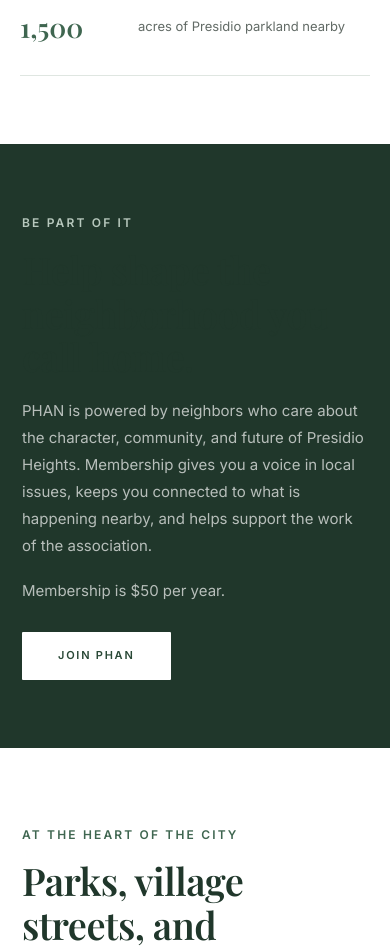
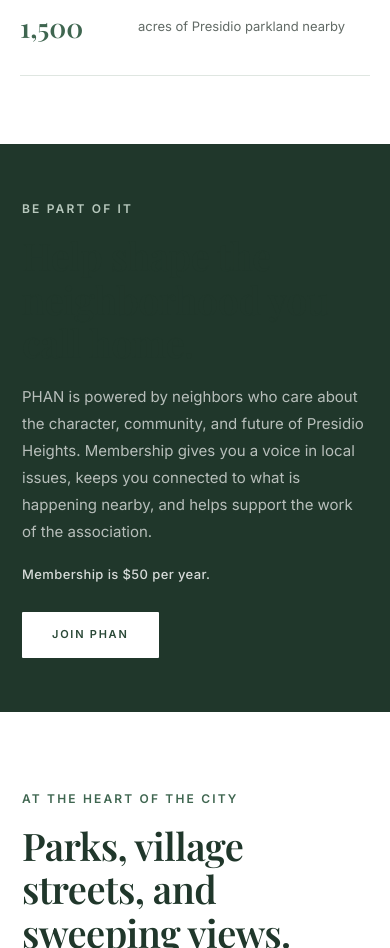
Before and after one commit to allan-leinwand/phansf-org, a plain HTML site: page index.html in a window 390 px wide. Shown: the part 7978-8926 px from the top of the page. Drawn offline with nearby package versions, Linux system fonts and the light colour scheme.

Commit message:
Refine membership CTA layout

```diff
--- a/homepage-redesign.css
+++ b/homepage-redesign.css
@@ -44,31 +44,14 @@ nav { flex-wrap: nowrap; }
   line-height: 1.2;
   font-weight: 600;
 }
-.phan-card p {
-  margin: 12px 0 0;
-  color: #626b66;
-  font-size: 13px;
-  line-height: 1.6;
-}
-.phan-card .phan-card-link {
-  display: inline-block;
-  margin-top: auto;
-  padding-top: 16px;
-  color: #3d6b4a;
-  font-size: 10px;
-  font-weight: 600;
-  letter-spacing: .13em;
-  text-transform: uppercase;
-}
+.phan-card p { margin: 12px 0 0; color: #626b66; font-size: 13px; line-height: 1.6; }
+.phan-card .phan-card-link { display: inline-block; margin-top: auto; padding-top: 16px; color: #3d6b4a; font-size: 10px; font-weight: 600; letter-spacing: .13em; text-transform: uppercase; }
 
-/* Neighborhood guide cards now use the same phan-card class */
 .phan-guide { background: #f3f6f3; padding: 108px max(32px, calc((100% - 1200px) / 2)); }
 .phan-guide-heading { max-width: 760px; margin-bottom: 52px; }
 .phan-guide-heading h2 { font-family: 'Playfair Display', Georgia, serif; color: #1d2b23; font-size: clamp(40px, 4vw, 58px); line-height: 1.12; font-weight: 600; }
 .phan-guide-heading p { margin-top: 22px; max-width: 690px; color: #59635e; font-size: 16px; line-height: 1.85; }
 .phan-guide-grid { display: grid; grid-template-columns: repeat(3, 1fr); gap: 14px; }
-.phan-guide-card { min-height: 0; padding: 24px 26px 22px; color: inherit; }
-.phan-guide-card > span { display: none; }
 
 /* Architectural character */
 .phan-character { display: grid; grid-template-columns: 1fr 1fr; background: #fff; }
@@ -86,6 +69,13 @@ nav { flex-wrap: nowrap; }
 .phan-history-facts div { display: grid; grid-template-columns: 125px 1fr; align-items: center; gap: 18px; padding: 24px 0; border-bottom: 1px solid #dfe5e1; }
 .phan-history-facts strong { font-family: 'Playfair Display', Georgia, serif; font-size: 31px; color: #3d6b4a; font-weight: 600; }
 .phan-history-facts span { color: #626b66; font-size: 13px; line-height: 1.5; }
+
+/* Membership call to action */
+.phan-join { padding-top: 64px; padding-bottom: 64px; }
+.phan-join-copy { max-width: 780px; }
+.phan-join p { max-width: 690px; }
+.phan-join-note { margin-top: 10px; color: rgba(255,255,255,.82) !important; font-size: 13px !important; font-weight: 500; letter-spacing: .03em; }
+.phan-join .btn { padding: 13px 30px; }
 
 @media (max-width: 1100px) and (min-width: 961px) {
   .header-inner { padding-left: 22px; padding-right: 22px; gap: 14px; }
@@ -125,13 +115,12 @@ nav { flex-wrap: nowrap; }
   .phan-neighborhood-grid { grid-template-columns: 1.1fr .9fr; grid-template-rows: 220px 220px; gap: 6px; }
   .phan-guide { padding: 78px 22px; }
   .phan-guide-grid { grid-template-columns: 1fr 1fr; gap: 12px; }
-  .phan-guide-card { padding: 24px 26px 22px; }
   .phan-character { grid-template-columns: 1fr; }
   .phan-character-image { min-height: 390px; max-height: 500px; }
   .phan-character-copy { max-width: none; padding: 72px 22px 82px; }
   .phan-history { grid-template-columns: 1fr; gap: 54px; padding: 78px 22px; }
-  .phan-join { padding: 68px 22px; display: block; }
-  .phan-join .btn { margin-top: 28px; }
+  .phan-join { padding: 54px 22px; display: block; }
+  .phan-join .btn { margin-top: 26px; }
   .phan-location { grid-template-columns: 1fr; gap: 42px; padding: 76px 22px 88px; }
   .phan-location h2 { font-size: clamp(38px, 9vw, 50px); }
 }
@@ -145,7 +134,6 @@ nav { flex-wrap: nowrap; }
   .phan-pillars div { grid-template-columns: 1fr; gap: 4px; }
   .phan-guide { padding: 64px 20px; }
   .phan-guide-grid { grid-template-columns: 1fr; gap: 10px; }
-  .phan-guide-card { padding: 24px 26px 22px; }
   .phan-character-image { min-height: 300px; }
   .phan-character-copy { padding: 62px 20px 70px; }
   .phan-history { padding: 68px 20px; }
```
